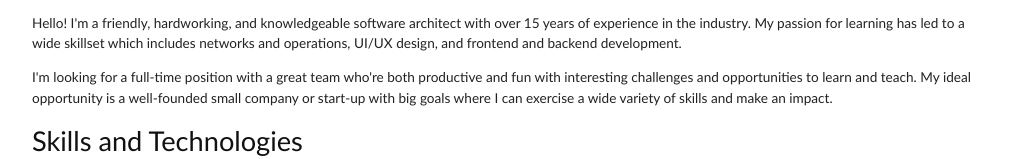
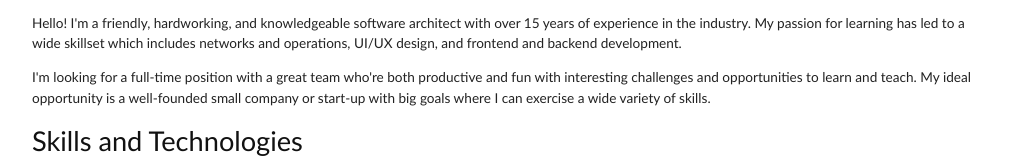
Before and after one commit to Dridus/Dridus.github.io, a plain HTML site: page resume/resume.html in a window 1280 px wide. Shown: the part 147-306 px from the top of the page, without its empty margins (133-1146 px from the left). Drawn offline with Linux system fonts and the light colour scheme.

Commit message:
don't make an impact
MAKE A SPLASH

```diff
--- a/resume/resume.html
+++ b/resume/resume.html
@@ -50,7 +50,7 @@
       <div class="span-24 last">
         <p>Hello! I'm a friendly, hardworking, and knowledgeable software architect with over 15 years of experience in the industry. My passion for learning has led to a wide skillset which includes networks and operations, UI/UX design, and frontend and backend development.</p>
 
-        <p>I'm looking for a full-time position with a great team who're both productive and fun with interesting challenges and opportunities to learn and teach. My ideal opportunity is a well-founded small company or start-up with big goals where I can exercise a wide variety of skills and make an impact.</p>
+        <p>I'm looking for a full-time position with a great team who're both productive and fun with interesting challenges and opportunities to learn and teach. My ideal opportunity is a well-founded small company or start-up with big goals where I can exercise a wide variety of skills.</p>
       </div>
 
       <div class="span-24 last">
```
Also changed, not shown: 1 other file.
